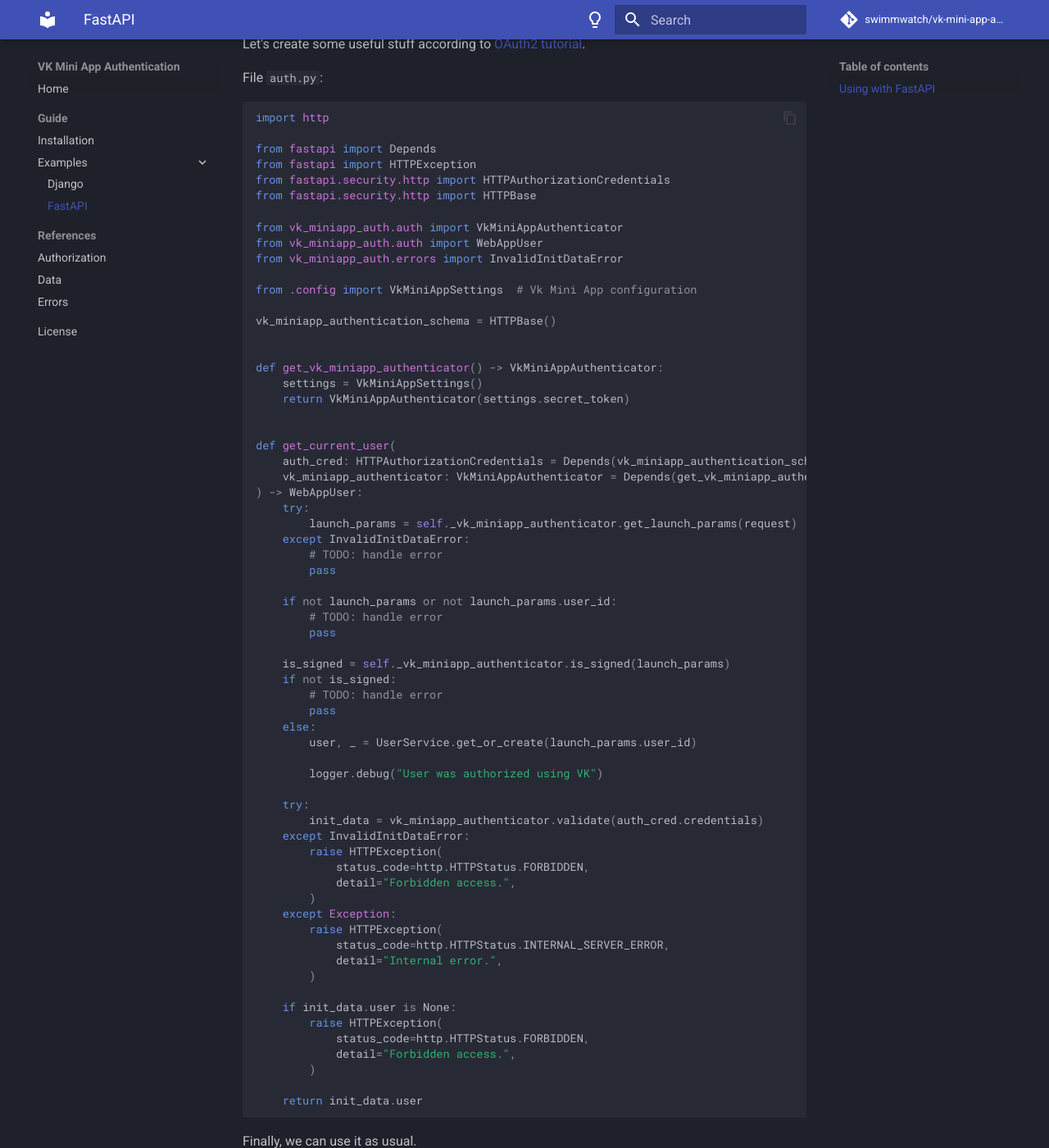
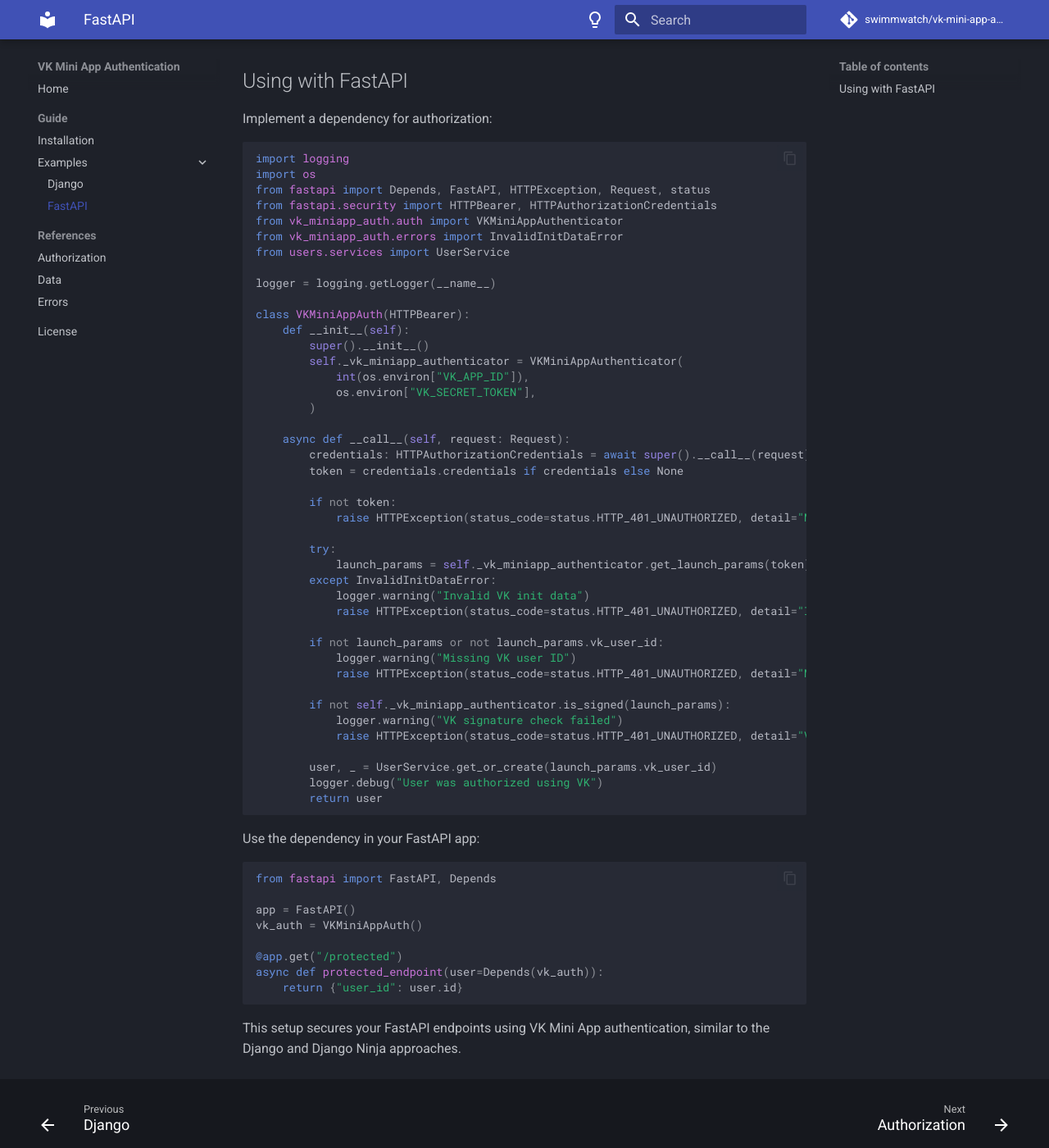
Before and after one commit to swimmwatch/vk-mini-app-auth, an MkDocs documentation site: the page built from docs/guide/examples/fastapi.md, in a window 1280 px wide and 1400 px high, scrolled down 190 px. Shown: the whole window at 82% size. Built offline with MkDocs 1.6.1 and Material for MkDocs 9.7.7, drawn with Linux system fonts in a browser that asks for light colours; comment, search, counter and statistics services are not loaded; some of the changed text lies outside the part shown.

Commit message:
feat: update fastapi example

````diff
--- a/docs/guide/examples/fastapi.md
+++ b/docs/guide/examples/fastapi.md
@@ -1,102 +1,63 @@
+Here is a Markdown example for using VK Mini App authorization with FastAPI, analogous to the Django and Django Ninja examples.
+
 ## Using with FastAPI
-Let's create some useful stuff according to [OAuth2 tutorial](https://fastapi.tiangolo.com/advanced/security/oauth2-scopes/?h=auth).
 
-File `auth.py`:
+Implement a dependency for authorization:
+```python
+import logging
+import os
+from fastapi import Depends, FastAPI, HTTPException, Request, status
+from fastapi.security import HTTPBearer, HTTPAuthorizationCredentials
+from vk_miniapp_auth.auth import VKMiniAppAuthenticator
+from vk_miniapp_auth.errors import InvalidInitDataError
+from users.services import UserService
 
-```python
-import http
+logger = logging.getLogger(__name__)
 
-from fastapi import Depends
-from fastapi import HTTPException
-from fastapi.security.http import HTTPAuthorizationCredentials
-from fastapi.security.http import HTTPBase
-
-from vk_miniapp_auth.auth import VkMiniAppAuthenticator
-from vk_miniapp_auth.auth import WebAppUser
-from vk_miniapp_auth.errors import InvalidInitDataError
-
-from .config import VkMiniAppSettings  # Vk Mini App configuration
-
-vk_miniapp_authentication_schema = HTTPBase()
-
-
-def get_vk_miniapp_authenticator() -> VkMiniAppAuthenticator:
-    settings = VkMiniAppSettings()
-    return VkMiniAppAuthenticator(settings.secret_token)
-
-
-def get_current_user(
-    auth_cred: HTTPAuthorizationCredentials = Depends(vk_miniapp_authentication_schema),
-    vk_miniapp_authenticator: VkMiniAppAuthenticator = Depends(get_vk_miniapp_authenticator),
-) -> WebAppUser:
-    try:
-        launch_params = self._vk_miniapp_authenticator.get_launch_params(request)
-    except InvalidInitDataError:
-        # TODO: handle error
-        pass
-
-    if not launch_params or not launch_params.user_id:
-        # TODO: handle error
-        pass
-
-    is_signed = self._vk_miniapp_authenticator.is_signed(launch_params)
-    if not is_signed:
-        # TODO: handle error
-        pass
-    else:
-        user, _ = UserService.get_or_create(launch_params.user_id)
-
-        logger.debug("User was authorized using VK")
-
-    try:
-        init_data = vk_miniapp_authenticator.validate(auth_cred.credentials)
-    except InvalidInitDataError:
-        raise HTTPException(
-            status_code=http.HTTPStatus.FORBIDDEN,
-            detail="Forbidden access.",
-        )
-    except Exception:
-        raise HTTPException(
-            status_code=http.HTTPStatus.INTERNAL_SERVER_ERROR,
-            detail="Internal error.",
+class VKMiniAppAuth(HTTPBearer):
+    def __init__(self):
+        super().__init__()
+        self._vk_miniapp_authenticator = VKMiniAppAuthenticator(
+            int(os.environ["VK_APP_ID"]),
+            os.environ["VK_SECRET_TOKEN"],
         )
 
-    if init_data.user is None:
-        raise HTTPException(
-            status_code=http.HTTPStatus.FORBIDDEN,
-            detail="Forbidden access.",
-        )
+    async def __call__(self, request: Request):
+        credentials: HTTPAuthorizationCredentials = await super().__call__(request)
+        token = credentials.credentials if credentials else None
 
-    return init_data.user
+        if not token:
+            raise HTTPException(status_code=status.HTTP_401_UNAUTHORIZED, detail="Missing token")
+
+        try:
+            launch_params = self._vk_miniapp_authenticator.get_launch_params(token)
+        except InvalidInitDataError:
+            logger.warning("Invalid VK init data")
+            raise HTTPException(status_code=status.HTTP_401_UNAUTHORIZED, detail="Invalid VK init data")
+
+        if not launch_params or not launch_params.vk_user_id:
+            logger.warning("Missing VK user ID")
+            raise HTTPException(status_code=status.HTTP_401_UNAUTHORIZED, detail="Missing VK user ID")
+
+        if not self._vk_miniapp_authenticator.is_signed(launch_params):
+            logger.warning("VK signature check failed")
+            raise HTTPException(status_code=status.HTTP_401_UNAUTHORIZED, detail="VK signature check failed")
+
+        user, _ = UserService.get_or_create(launch_params.vk_user_id)
+        logger.debug("User was authorized using VK")
+        return user
 ```
 
-Finally, we can use it as usual.
-
-File `app.py`:
-
+Use the dependency in your FastAPI app:
 ```python
-from fastapi import Depends
-from fastapi import FastAPI
-from pydantic import BaseModel
-
-from vk_miniapp_auth.auth import VkLaunchParams
-
-from .auth import get_current_user
+from fastapi import FastAPI, Depends
 
 app = FastAPI()
+vk_auth = VKMiniAppAuth()
 
+@app.get("/protected")
+async def protected_endpoint(user=Depends(vk_auth)):
+    return {"user_id": user.id}
+```
 
-class Message(BaseModel):
-    text: str
-
-
-@app.post("/message")
-async def send_message(
-    message: Message,
-    user: VkLaunchParams = Depends(get_current_user),
-):
-    """
-    Some logic...
-    """
-    ...
-```
+This setup secures your FastAPI endpoints using VK Mini App authentication, similar to the Django and Django Ninja approaches.
````
